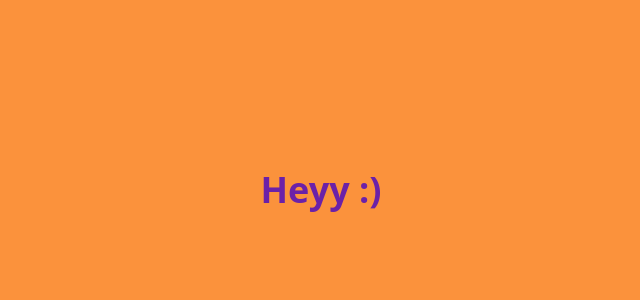
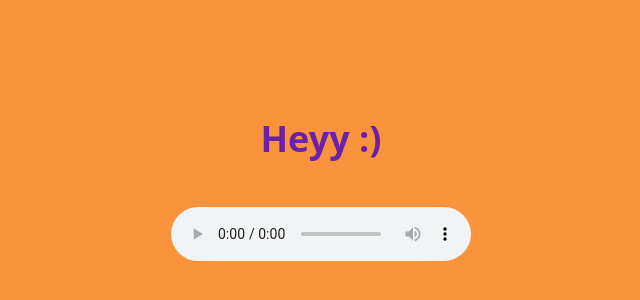
Before and after one commit to subject026/meditation-pwa, a React (Vite) app: page / in a window 1280 px wide. Shown: the part 210-510 px from the top of the page, without its empty margins (319-959 px from the left). Built offline with nearby package versions, Linux system fonts and the light colour scheme.

Commit message:
add controls

```diff
--- a/src/App.tsx
+++ b/src/App.tsx
@@ -2,7 +2,7 @@ function App() {
   return (
     <div className="min-h-screen bg-orange-400 flex items-center justify-center flex-col gap-12">
       <h1 className="font-bold text-4xl text-purple-800">Heyy :)</h1>
-      <audio src="/forest-rain.mp3" />
+      <audio controls src="/forest-rain.mp3" />
     </div>
   );
 }
```
